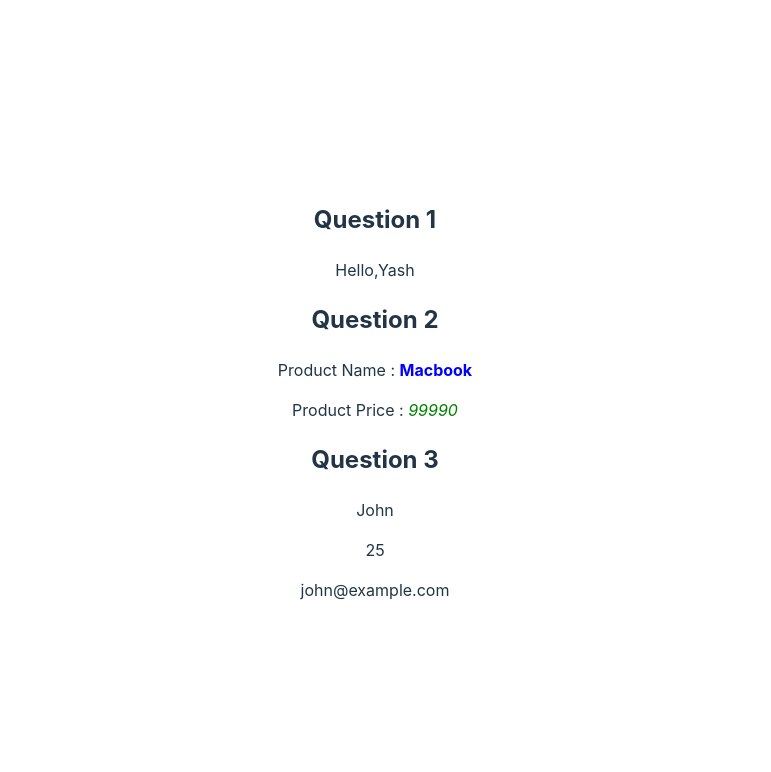
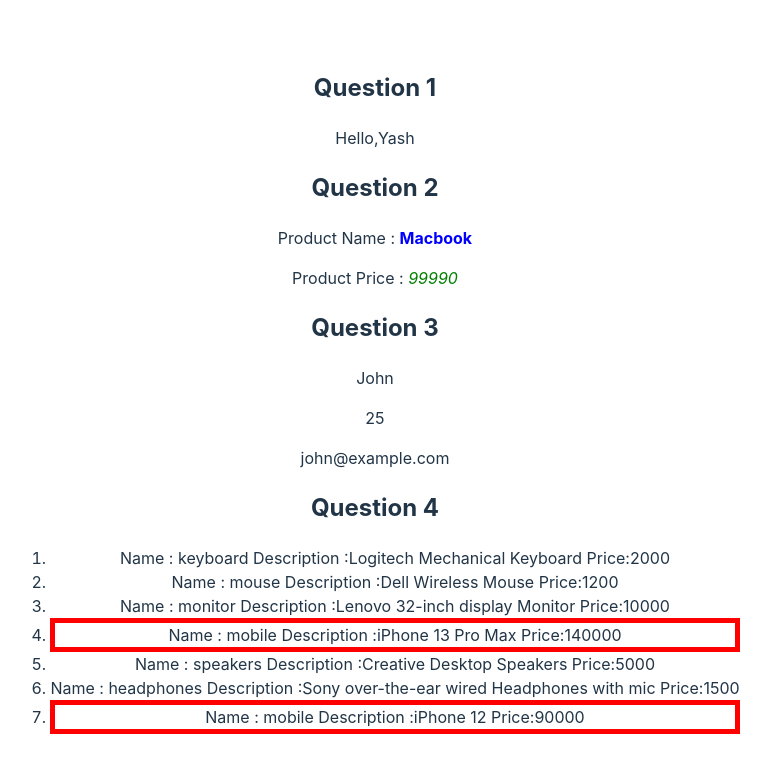
Before and after one commit to yashpatidar17/Neog-React, a React (Vite) app in the folder reactPracticeSet2/reactquestionset2/: page / in a window 1280 px wide. Shown: the top 772 px of the page, without its empty margins (265-1036 px from the left). Built offline with nearby package versions, Linux system fonts and the light colour scheme.

Commit message:
Add - Question 4 of Set 2

```diff
--- a/reactPracticeSet2/reactquestionset2/src/App.jsx
+++ b/reactPracticeSet2/reactquestionset2/src/App.jsx
@@ -2,19 +2,23 @@
 import { Question1 } from "./Question1";
 import { Question2 } from "./Question2";
 import { Userprofile } from "./Question3";
+import {products} from "./Products";
+import { Question4 } from "./Question4";
 
 const userData = {
   name: 'John',
   age: 25,
   email: 'john@example.com',
 }
-
 function App() {
   return (
+
     <div className="App">
       <Question1 nameprop={"Yash"} />
       <Question2 productname={"Macbook"} productprice={99990}/>
       <Userprofile userdata={userData}/>
+      <Question4 productlist={products}/>
+
     </div>
   );
 }
--- /dev/null
+++ b/reactPracticeSet2/reactquestionset2/src/Products.jsx
@@ -0,0 +1,29 @@
+export const products = [
+  {
+    id: 1,
+    name: 'keyboard',
+    description: 'Logitech Mechanical Keyboard',
+    price: 2000,
+  },
+  { id: 2, name: 'mouse', description: 'Dell Wireless Mouse', price: 1200 },
+  {
+    id: 3,
+    name: 'monitor',
+    description: 'Lenovo 32-inch display Monitor',
+    price: 10000,
+  },
+  { id: 4, name: 'mobile', description: 'iPhone 13 Pro Max', price: 140000 },
+  {
+    id: 5,
+    name: 'speakers',
+    description: 'Creative Desktop Speakers',
+    price: 5000,
+  },
+  {
+    id: 6,
+    name: 'headphones',
+    description: 'Sony over-the-ear wired Headphones with mic',
+    price: 1500,
+  },
+  { id: 7, name: 'mobile', description: 'iPhone 12', price: 90000 },
+];
--- /dev/null
+++ b/reactPracticeSet2/reactquestionset2/src/Question4.jsx
@@ -0,0 +1,14 @@
+export const Question4 = ({ productlist }) => {
+
+
+  return (
+    <div>
+      <h2>Question 4</h2>
+      <ol>
+        {productlist.map((item) => (
+          <li style={{border: item.price>50000 ? "5px solid red":""}} key={item.id}>Name : {item.name} Description :{item.description} Price:{item.price}</li>
+        ))}
+      </ol>
+    </div>
+  );
+};
```
